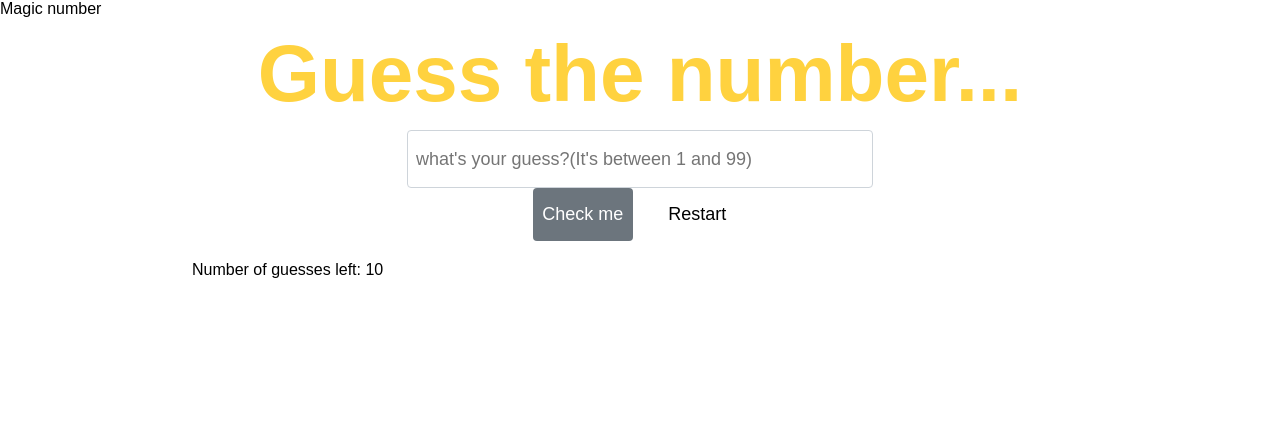
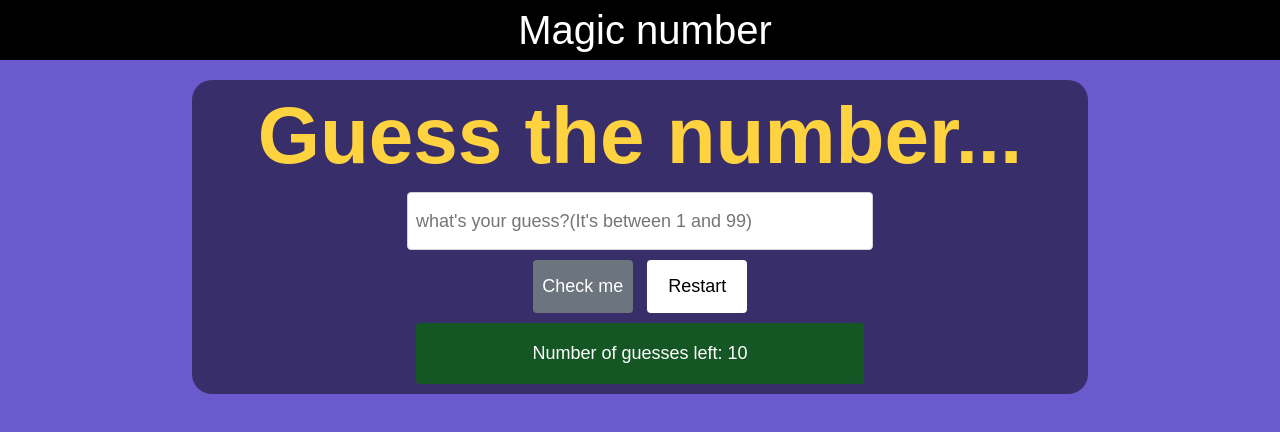
Before and after one commit to GolamMuid/Guess-the-number, a plain HTML site: page index.html in a window 1280 px wide. Drawn offline with Linux system fonts and the light colour scheme.

Commit message:
Update style.css

```diff
--- a/style.css
+++ b/style.css
@@ -5,15 +5,19 @@
 
 body {
   font-family: sans-serif;
+  background-color: slateblue;
 }
 
-nav {
-  background-color: #343a40;
+.nav {
+  background-color: black;
   height: 60px;
   color: white;
-  font-size: 2rem;
+  font-size: 2.5rem;
   line-height: 60px;
   padding-left: 10px;
+  /* width: 100vw; */
+  text-align: center;
+  /* position: fixed; */
 }
 
 .container {
@@ -22,6 +26,10 @@ nav {
   width: 70%;
   margin-left: auto;
   margin-right: auto;
+  margin-top: 20px;
+  border-radius: 20px;
+  background-color: rgba(0, 0, 0, 0.486);
+  position: relative;
 }
 
 h1 {
@@ -47,6 +55,21 @@ h1 {
   outline: none;
 }
 
+#output p,
+#score {
+  text-align: center;
+  padding: 20px 0px;
+  background-color: #155724;
+  color: white;
+  font-size: 1.125rem;
+  width: 50%;
+  margin-left: auto;
+  margin-right: auto;
+  margin-top: 10px;
+  margin-bottom: 10px;
+  border-radius: 4px;
+}
+
 .result {
   text-align: center;
   height: 50px;
@@ -55,7 +78,8 @@ h1 {
   margin-left: auto;
   margin-right: auto;
   border-radius: 4px;
-  margin-bottom: 20px;
+  margin-top: 10px;
+  margin-bottom: 10px;
 }
 
 .resulthl {
@@ -66,7 +90,8 @@ h1 {
   margin-left: auto;
   margin-right: auto;
   border-radius: 4px;
-  margin-bottom: 20px;
+  margin-top: 10px;
+  margin-bottom: 10px;
   background-color: #fff3cd;
   color: #956445;
 }
@@ -79,7 +104,8 @@ h1 {
   margin-left: auto;
   margin-right: auto;
   border-radius: 4px;
-  margin-bottom: 20px;
+  margin-top: 10px;
+  margin-bottom: 10px;
   background-color: #d4edda;
   color: #155724;
 }
@@ -92,7 +118,8 @@ h1 {
   margin-left: auto;
   margin-right: auto;
   border-radius: 4px;
-  margin-bottom: 20px;
+  margin-top: 10px;
+  margin-bottom: 10px;
   background-color: red;
   color: white;
 }
@@ -103,7 +130,6 @@ h1 {
 }
 
 button {
-  margin-top: 20px;
   width: 100px;
   margin-left: auto;
   margin-right: auto;
@@ -113,7 +139,7 @@ button {
   border: none;
   border-radius: 4px;
   color: white;
-  margin: 0 5px 20px 5px;
+  margin: 10px 5px 0px 5px;
 }
 
 button:hover {
@@ -132,6 +158,7 @@ button:hover {
 
 ul li {
   font-size: 1.125rem;
+  color: white;
   padding: 12px 20px;
   border: 1px solid #ced4da;
   border-radius: 4px;
@@ -140,6 +167,7 @@ ul li {
   width: 50%;
   margin-left: auto;
   margin-right: auto;
+  margin-bottom: 10px;
 }
 
 /* width */
```
